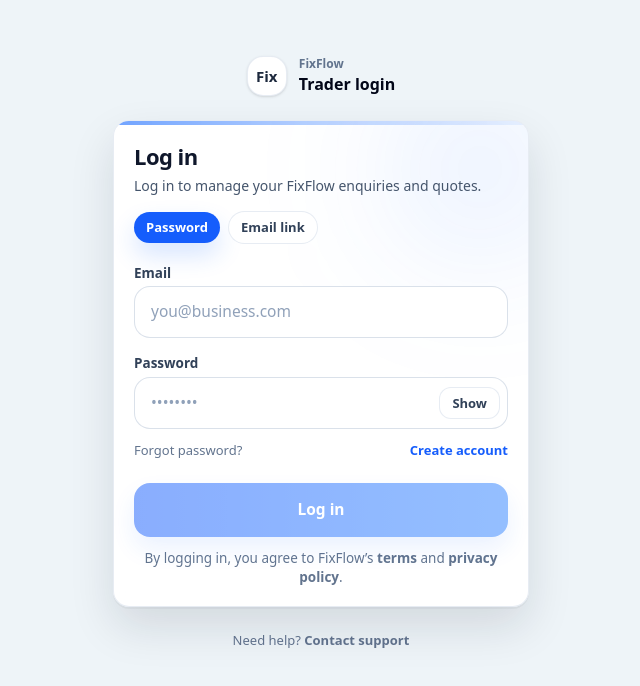
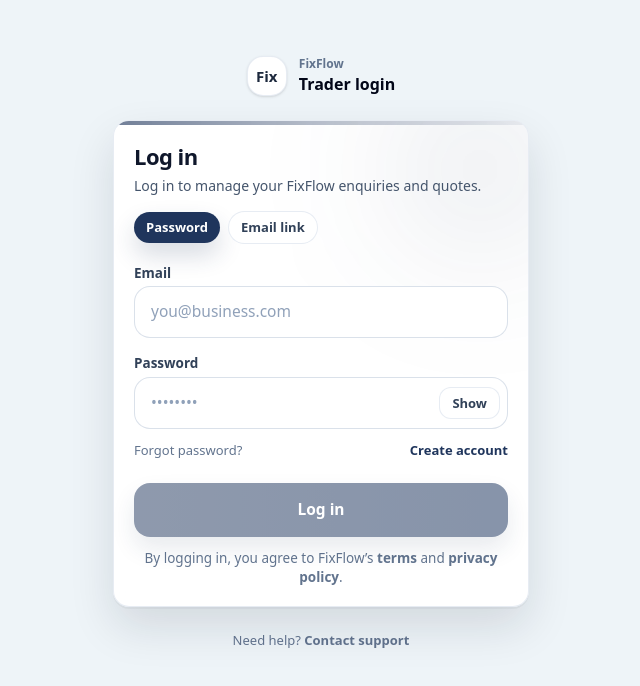
Before and after one commit to info284/fixflow, a Next.js app: page /login in a window 1280 px wide. Shown: the top 686 px of the page, without its empty margins (319-959 px from the left). Built offline with nearby package versions, Linux system fonts and the light colour scheme; no server answers.

Commit message:
Update login and signup to FixFlow navy

```diff
--- a/app/login/LoginClient.tsx
+++ b/app/login/LoginClient.tsx
@@ -101,9 +101,9 @@
         className="absolute left-0 right-0 top-0 h-[4px]"
         style={{
           background: `linear-gradient(90deg,
-            rgba(31,111,255,${0.98 * a}),
-            rgba(31,111,255,${0.48 * a}),
-            rgba(31,111,255,${0.10 * a})
+            rgba(31,53,92,${0.98 * a}),
+            rgba(31,53,92,${0.48 * a}),
+            rgba(31,53,92,${0.10 * a})
           )`,
         }}
       />
@@ -115,8 +115,8 @@
 
     const color =
       bgState === "sending"
-        ? "radial-gradient(circle at 20% 10%, rgba(31,111,255,0.22), transparent 55%), radial-gradient(circle at 80% 30%, rgba(31,111,255,0.14), transparent 45%)"
-        : "radial-gradient(circle at 20% 10%, rgba(16,185,129,0.20), transparent 55%), radial-gradient(circle at 80% 30%, rgba(16,185,129,0.12), transparent 45%)";
+        ? "radial-gradient(circle at 20% 10%, rgba(31,53,92,0.18), transparent 55%), radial-gradient(circle at 80% 30%, rgba(31,53,92,0.10), transparent 45%)"
+        : "radial-gradient(circle at 20% 10%, rgba(31,53,92,0.18), transparent 55%), radial-gradient(circle at 80% 30%, rgba(31,53,92,0.10), transparent 45%)";
 
     return (
       <div
@@ -142,7 +142,7 @@
         // 👇 add the tactile scale here too
         "rounded-full px-3 py-1.5 text-[13px] font-semibold transition transform hover:scale-[1.01] active:scale-[0.99]",
         active
-          ? "bg-blue-600 text-white shadow-[0_12px_24px_rgba(31,111,255,0.18)] hover:shadow-[0_16px_30px_rgba(31,111,255,0.28)]"
+          ? "bg-[#1F355C] text-white shadow-[0_12px_24px_rgba(31,53,92,0.18)] hover:shadow-[0_16px_30px_rgba(31,53,92,0.28)]"
           : "bg-white text-slate-700 border border-slate-200/80 hover:bg-slate-50",
       ].join(" ")}
     >
@@ -155,7 +155,7 @@
       className="min-h-screen relative ff-dashboardText"
       style={{
         background:
-          "radial-gradient(circle_at_20%_10%,rgba(31,111,255,0.10),transparent_45%),radial-gradient(circle_at_80%_30%,rgba(31,111,255,0.06),transparent_40%),#f7f9fc",
+          "radial-gradient(circle_at_20%_10%,rgba(31,53,92,0.10),transparent_45%),radial-gradient(circle_at_80%_30%,rgba(31,53,92,0.06),transparent_40%),#f7f9fc",
 }}
     >
       <Wash />
@@ -183,7 +183,7 @@
 
           <div
             className="pointer-events-none absolute -top-28 -right-28 h-80 w-80 rounded-full blur-3xl"
-            style={{ background: "radial-gradient(circle, rgba(31,111,255,0.14), transparent 60%)" }}
+            style={{ background: "radial-gradient(circle, rgba(31,53,92,0.12), transparent 60%)" }}
           />
 
           <form onSubmit={onSubmit} className="relative p-5">
@@ -227,7 +227,7 @@
                   "w-full rounded-2xl border border-slate-300/70 bg-white px-4 py-3.5",
                   "text-[15.5px] text-slate-900 placeholder:text-slate-400",
                   "outline-none transition",
-                  "focus:ring-4 focus:ring-blue-100 focus:border-blue-300",
+                  "focus:ring-4 focus:ring-[#EEF4FF] focus:border-[#1F355C]",
                 ].join(" ")}
               />
             </div>
@@ -248,7 +248,7 @@
                       "w-full rounded-2xl border border-slate-300/70 bg-white px-4 py-3.5 pr-16",
                       "text-[15.5px] text-slate-900 placeholder:text-slate-400",
                       "outline-none transition",
-                      "focus:ring-4 focus:ring-blue-100 focus:border-blue-300",
+                      "focus:ring-4 focus:ring-[#EEF4FF] focus:border-[#1F355C]",
                     ].join(" ")}
                   />
                   <button
@@ -264,7 +264,7 @@
                   <a href="/forgot-password" className="text-slate-500 hover:text-slate-700">
                     Forgot password?
                   </a>
-                  <a href="/signup" className="font-semibold text-blue-600 hover:text-blue-700">
+                  <a href="/signup"className="font-semibold text-[#1F355C] hover:text-[#102A56]" >
                     Create account
                   </a>
                 </div>
@@ -285,8 +285,8 @@
                 disabled={!canSubmit || loading}
                 className={[
                   "w-full rounded-2xl px-6 py-4 text-[15.5px] font-extrabold text-white",
-                  "bg-gradient-to-r from-blue-600 to-blue-500 shadow-[0_12px_24px_rgba(31,111,255,0.18)]",
-                  "hover:bg-blue-700 transition transform hover:scale-[1.01] active:scale-[0.99]",
+                  "bg-gradient-to-r from-[#1F355C] to-[#102A56] shadow-[0_12px_24px_rgba(31,53,92,0.20)]",
+"hover:brightness-110 transition transform hover:scale-[1.01] active:scale-[0.99]",
                   "disabled:cursor-not-allowed disabled:opacity-50 disabled:transform-none",
                 ].join(" ")}
               >
--- a/app/signup/page.tsx
+++ b/app/signup/page.tsx
@@ -136,11 +136,12 @@
       <div
         className="absolute left-0 right-0 top-0 h-[4px]"
         style={{
-          background: `linear-gradient(90deg,
-            rgba(31,111,255,${0.98 * a}),
-            rgba(31,111,255,${0.48 * a}),
-            rgba(31,111,255,${0.10 * a})
-          )`,
+background: `linear-gradient(
+  90deg,
+  rgba(31,53,92,${0.98 * a}),
+  rgba(31,53,92,${0.48 * a}),
+  rgba(31,53,92,${0.10 * a})
+)`
         }}
       />
     );
@@ -151,7 +152,7 @@
       className="min-h-screen relative ff-dashboardText"
       style={{
         background:
-          "radial-gradient(circle_at_20%_10%,rgba(31,111,255,0.10),transparent_45%),radial-gradient(circle_at_80%_30%,rgba(31,111,255,0.06),transparent_40%),#f7f9fc",
+          "radial-gradient(circle_at_20%_10%,rgba(31,53,92,0.10),transparent_45%),radial-gradient(circle_at_80%_30%,rgba(31,53,92,0.06),transparent_40%),#f7f9fc",
       }}
     >
       <div className="relative mx-auto max-w-md px-4 py-14">
@@ -177,7 +178,7 @@
             className="pointer-events-none absolute -top-28 -right-28 h-80 w-80 rounded-full blur-3xl"
             style={{
               background:
-                "radial-gradient(circle, rgba(31,111,255,0.14), transparent 60%)",
+                "radial-gradient(circle, rgba(31,53,92,0.12), transparent 60%)",
             }}
           />
 
@@ -214,7 +215,7 @@
                 inputMode="email"
                 type="email"
                 placeholder="you@business.com"
-                className="w-full rounded-2xl border border-slate-300/70 bg-white px-4 py-3.5 text-[15.5px] text-slate-900 placeholder:text-slate-400 outline-none transition focus:ring-4 focus:ring-blue-100 focus:border-blue-300"
+                className="w-full rounded-2xl border border-slate-300/70 bg-white px-4 py-3.5 text-[15.5px] text-slate-900 placeholder:text-slate-400 outline-none transition focus:ring-4 focus:ring-[#EEF4FF] focus:border-[#1F355C]"
               />
             </div>
 
@@ -230,7 +231,7 @@
                   autoComplete="new-password"
                   type={showPw ? "text" : "password"}
                   placeholder="Create a secure password"
-                  className="w-full rounded-2xl border border-slate-300/70 bg-white px-4 py-3.5 pr-16 text-[15.5px] text-slate-900 placeholder:text-slate-400 outline-none transition focus:ring-4 focus:ring-blue-100 focus:border-blue-300"
+                  className="w-full rounded-2xl border border-slate-300/70 bg-white px-4 py-3.5 pr-16 text-[15.5px] text-slate-900 placeholder:text-slate-400 outline-none transition focus:ring-4 focus: ring-[#EEF4FF] focus:border-[#1F355C]"
                 />
 
                 <button
@@ -253,7 +254,7 @@
                 onChange={(e) => setBusinessName(e.target.value)}
                 type="text"
                 placeholder="Smith Plumbing"
-                className="w-full rounded-2xl border border-slate-300/70 bg-white px-4 py-3.5 text-[15.5px] text-slate-900 placeholder:text-slate-400 outline-none transition focus:ring-4 focus:ring-blue-100 focus:border-blue-300"
+                className="w-full rounded-2xl border border-slate-300/70 bg-white px-4 py-3.5 text-[15.5px] text-slate-900 placeholder:text-slate-400 outline-none transition focus:ring-4  focus:ring-[#EEF4FF] focus:border-[#1F355C]"
               />
 
               <div className="mt-3 rounded-2xl border border-slate-200 bg-slate-50 px-4 py-3 text-[13px] text-slate-600">
@@ -270,8 +271,8 @@
                 disabled={!canSubmit || loading}
                 className={[
                   "w-full rounded-2xl px-6 py-4 text-[15.5px] font-extrabold text-white",
-                  "bg-gradient-to-r from-blue-600 to-blue-500 shadow-[0_12px_24px_rgba(31,111,255,0.18)]",
-                  "hover:bg-blue-700 transition transform hover:scale-[1.01] active:scale-[0.99]",
+                 "bg-gradient-to-r from-[#1F355C] to-[#102A56] shadow-[0_12px_24px_rgba(31,53,92,0.20)]",
+"hover:brightness-110 transition transform hover:scale-[1.01] active:scale-[0.99]",
                   "disabled:cursor-not-allowed disabled:opacity-50 disabled:transform-none",
                 ].join(" ")}
               >
@@ -282,7 +283,7 @@
                 Already have an account?{" "}
 <a
   href="/login"
-                  className="font-semibold text-blue-600 hover:text-blue-700"
+  className="font-semibold text-[#1F355C] hover:text-[#102A56]"
 >
   Log in
 </a>
@@ -300,7 +301,7 @@
   <a className="font-semibold hover:text-slate-700" href="/privacy">
     privacy policy
   </a>
-          .
+  , including how FixFlow stores trader and customer enquiry data.
 </div>
       </div>
     </main>
```
Lines whose indentation alone changed are shown as unchanged.
